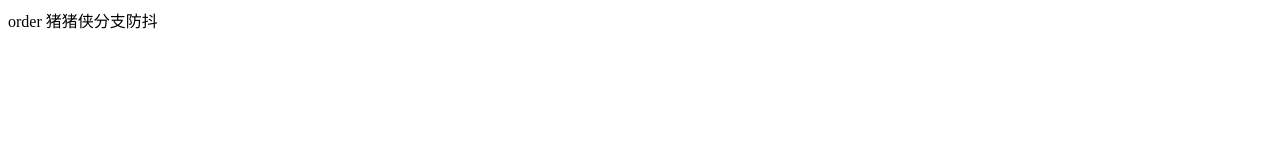
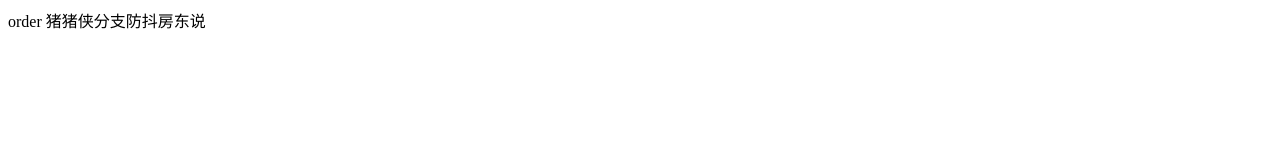
Before and after one commit to qiao22/supermall, a Vue app: page /order in a window 1280 px wide. Shown: the top 160 px of the page. Built offline with nearby package versions, Linux system fonts and the light colour scheme.

Commit message:
你是猪

```diff
--- a/src/pages/order/Order.vue
+++ b/src/pages/order/Order.vue
@@ -1,6 +1,6 @@
 <template>
     <div>
-        order  猪猪侠分支防抖
+        order  猪猪侠分支防抖房东说
     </div>
 </template>
 
```
